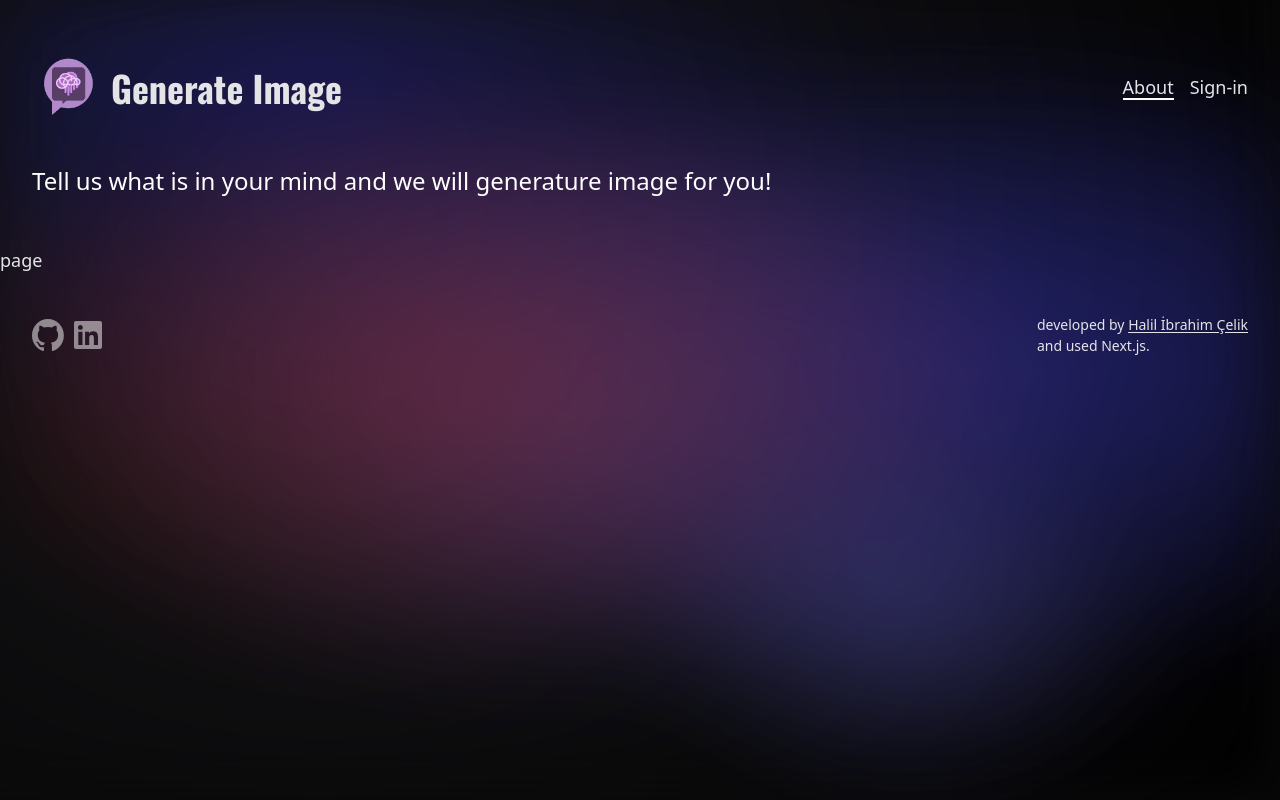
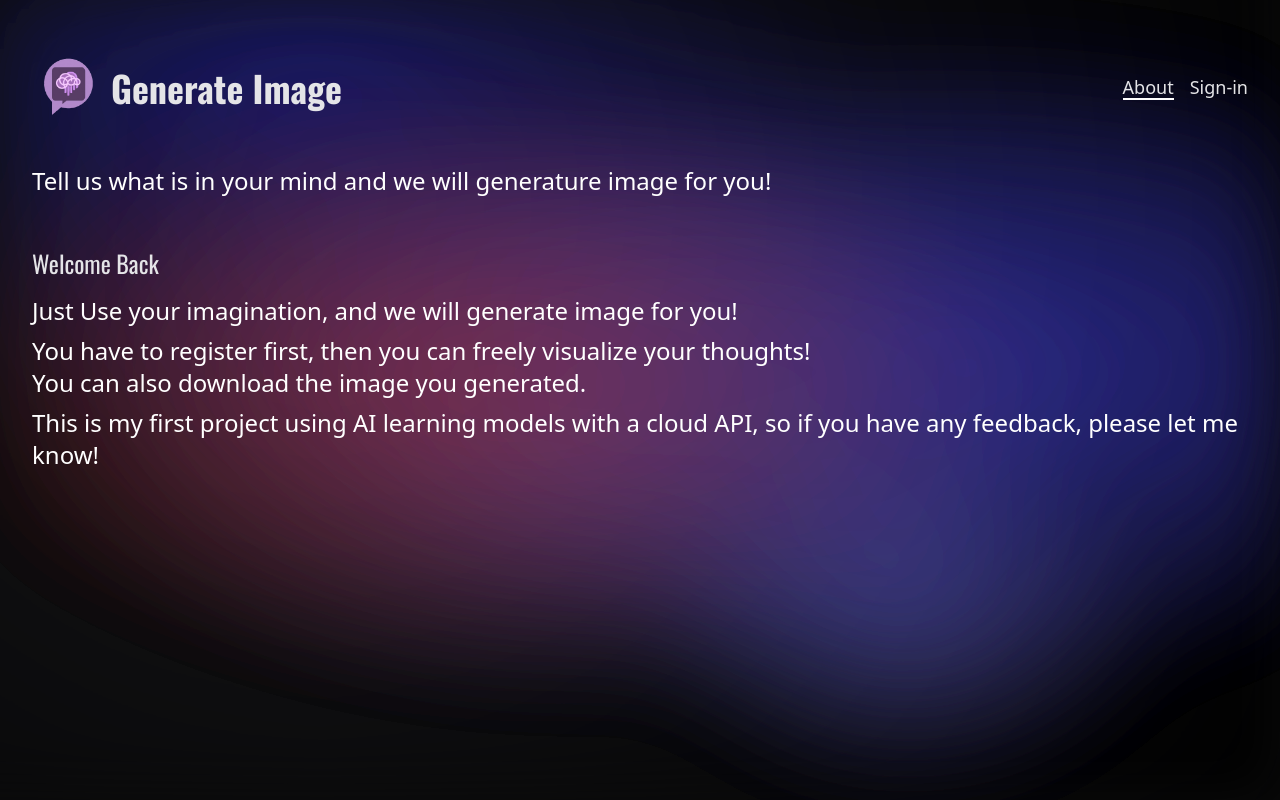
Before and after one commit to halilibrahimcelik/generateImage, a Next.js app: page /about in a window 1280 px wide. Shown: the top 800 px of the page. Built offline with nearby package versions, Linux system fonts and the light colour scheme; no server answers.

Commit message:
feat:added about page content

```diff
--- a/src/app/about/page.tsx
+++ b/src/app/about/page.tsx
@@ -1,9 +1,14 @@
+import AboutPageContainer from "@/containers/aboutPage";
 import React from "react";
 
 type Props = {};
 
-const page = (props: Props) => {
-  return <div>page</div>;
+const AboutPage = (props: Props) => {
+  return (
+    <>
+      <AboutPageContainer />
+    </>
+  );
 };
 
-export default page;
+export default AboutPage;
--- /dev/null
+++ b/src/containers/aboutPage/index.tsx
@@ -0,0 +1,30 @@
+import Wrapper from "@/components/wrapper";
+import React from "react";
+
+type Props = {};
+
+const AboutPageContainer = (props: Props) => {
+  return (
+    <Wrapper tag="section" customClass="min-h-[80vh]">
+      <div className="flex flex-col gap-4">
+        <h2 className="text-2xl">Welcome Back </h2>
+        <article className="grid gap-2">
+          <p className="text">
+            Just Use your imagination, and we will generate image for you!
+          </p>
+          <p className="text">
+            You have to register first, then you can freely visualize your
+            thoughts! <br />
+            You can also download the image you generated.
+          </p>
+          <p className="text">
+            This is my first project using AI learning models with a cloud API,
+            so if you have any feedback, please let me know!
+          </p>
+        </article>
+      </div>
+    </Wrapper>
+  );
+};
+
+export default AboutPageContainer;
```
